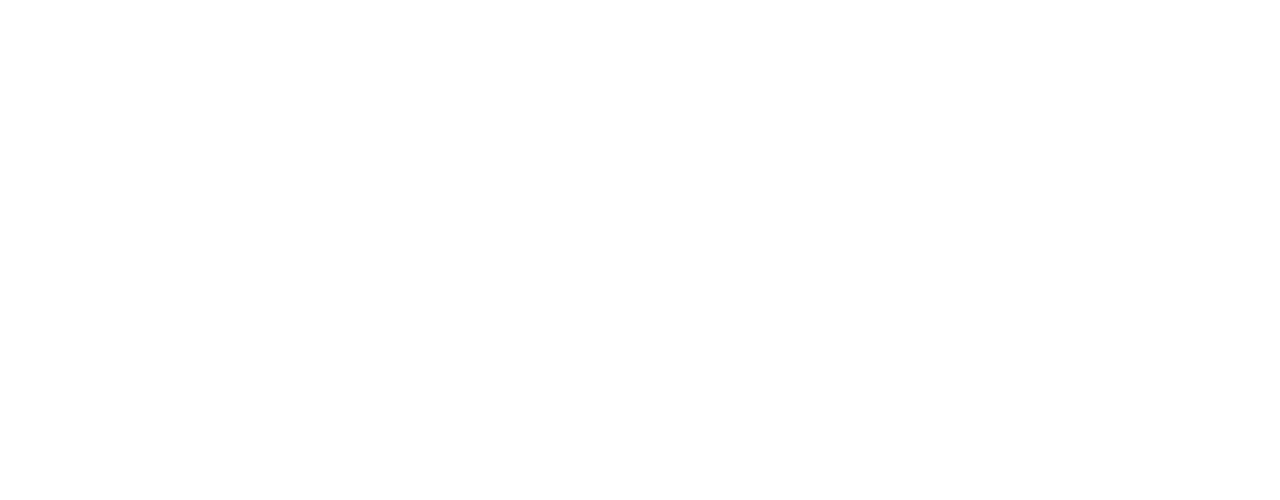
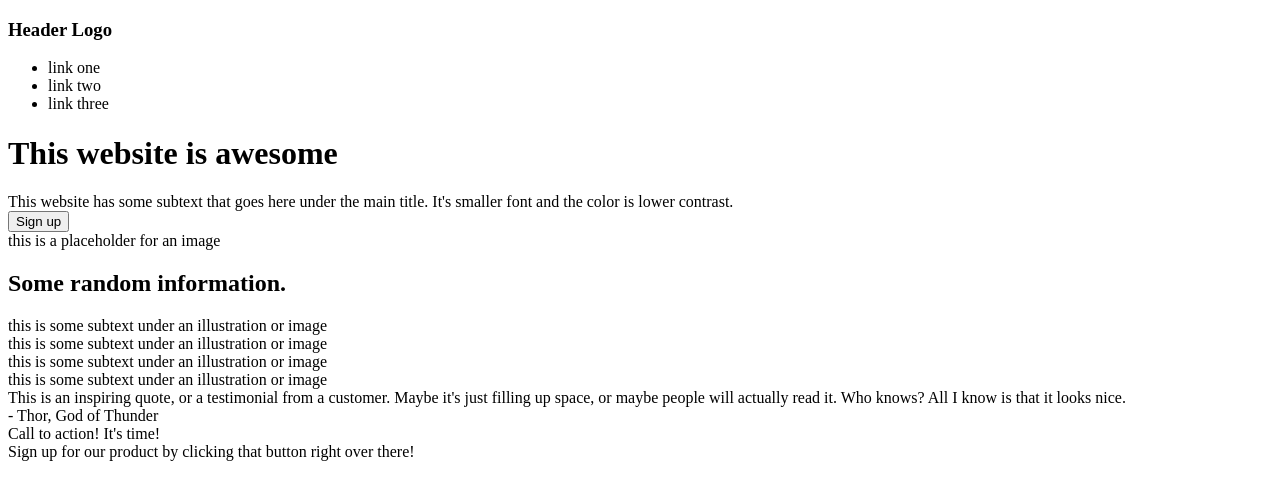
Before and after one commit to afi59/odin-landing-page, a plain HTML site: page index.html in a window 1280 px wide. Drawn offline with Linux system fonts and the light colour scheme.

Commit message:
Create full framework
Created full html framework.

```diff
--- a/index.html
+++ b/index.html
@@ -8,23 +8,54 @@
 </head>
 <body>
     <div class="header">
+        <h3>Header Logo</h3>
+        <ul>
+            <li>link one</li>
+            <li>link two</li>
+            <li>link three</li>
+        </ul>
+    </div>
+    <div class="one">
+        <h1>This website is awesome</h1>
+        <div class="description">This website has some subtext that goes
+            here under the main title. It's smaller font
+            and the color is lower contrast.
+        </div>
+        <button>Sign up</button>
+        <div class="box big">this is a placeholder for an image</div>
 
+    </div>
+    <div class="two">
+        <h2>Some random information.</h2>
+        <div class="container">
+            <div class="box small"></div>
+            <div class="subtext">this is some subtext under an illustration or image</div>
+        </div>
+        <div class="container">
+            <div class="box small"></div>
+            <div class="subtext">this is some subtext under an illustration or image</div>
+        </div>
+        <div class="container">
+            <div class="box small"></div>
+            <div class="subtext">this is some subtext under an illustration or image</div>
+        </div>
+        <div class="container">
+            <div class="box small"></div>
+            <div class="subtext">this is some subtext under an illustration or image</div>
+        </div>
+    </div>
+    <div class="three">
+        <div class="quote">This is an inspiring quote, or a testimonial from a customer. Maybe it's just filling up space, or maybe people will actually read it. Who knows? All I know is that it looks nice.</div>
+        <div class="author">- Thor, God of Thunder</div>
+    </div>
+    <div class="four">
+        <div class="box signup">
+            <div class="call">Call to action! It's time!</div>
+            <div class="call description">Sign up for our product by clicking that button right over there!</div>
+        </div>
     </div>
     <div class="footer">
 
     </div>
-
-    <div class="one">
-
-    </div>
-    <div class="two">
-
-    </div>
-    <div class="three">
-
-    </div>
-    <div class="four">
-
-    </div>
 </body>
 </html>
```
